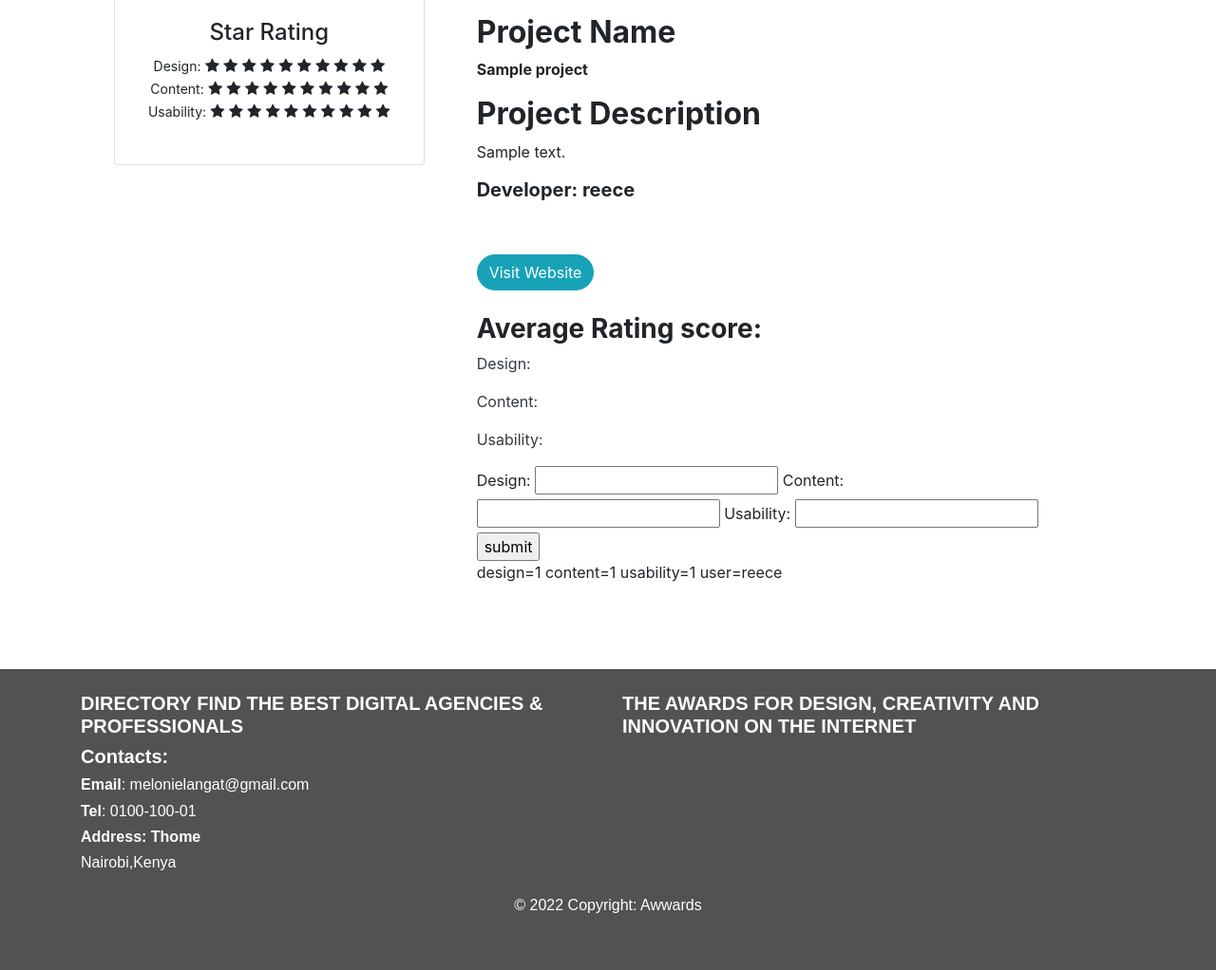
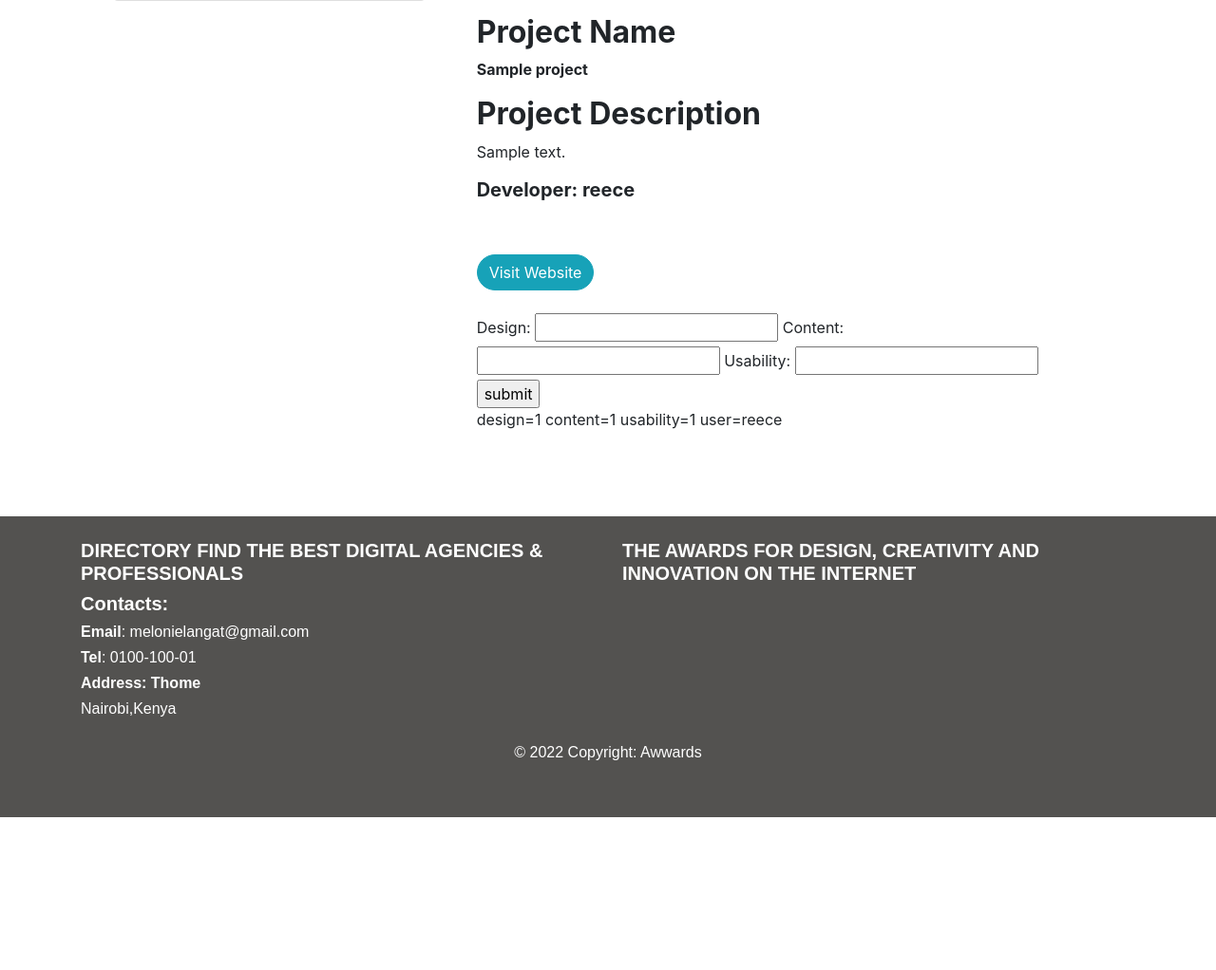
Before and after one commit to Mel-001/Awwards-clone, a Django app: page /project/1 in a window 1280 px wide. Shown: the part 146-1168 px from the top of the page at 95% size. After the commit the page ends 1007 px from the top, so only its background shows below. Run offline with Django 4.2, Linux system fonts and the light colour scheme; a user stored in the database is signed in; data comes from the database, SQL or seed files in the repository; tables that the repository leaves empty hold one stand-in row (values such as "Sample post"); some libraries are stand-ins or nearby versions; some web fonts are replaced.

Commit message:
change design

```diff
--- a/Awwards/templates/awwards/project.html
+++ b/Awwards/templates/awwards/project.html
@@ -6,45 +6,7 @@
         <div class="col-lg-4">
             <div class="card ">
                 <img src="{{project.webimage.url}}"  class="card-img-top img-fluid" alt="{{project.name}}" >
-                <div class="card-text text-center" style="padding: 20px;">
 
-                    <div>
-                        <h4>Star Rating</h4>
-                        <small>Design:</small>
-                        <span class="fa fa-star checked"></span>
-                        <span class="fa fa-star checked"></span>
-                        <span class="fa fa-star checked"></span>
-                        <span class="fa fa-star checked"></span>
-                        <span class="fa fa-star checked"></span>
-                        <span class="fa fa-star checked"></span>
-                        <span class="fa fa-star checked"></span>
-                        <span class="fa fa-star checked"></span>
-                        <span class="fa fa-star"></span>
-                        <span class="fa fa-star"></span><br>
-                        <small>Content:</small>
-                        <span class="fa fa-star checked"></span>
-                        <span class="fa fa-star checked"></span>
-                        <span class="fa fa-star checked"></span>
-                        <span class="fa fa-star checked"></span>
-                        <span class="fa fa-star checked"></span>
-                        <span class="fa fa-star checked"></span>
-                        <span class="fa fa-star checked"></span>
-                        <span class="fa fa-star checked"></span>
-                        <span class="fa fa-star"></span>
-                        <span class="fa fa-star"></span><br>
-                        <small>Usability:</small>
-                        <span class="fa fa-star checked"></span>
-                        <span class="fa fa-star checked"></span>
-                        <span class="fa fa-star checked"></span>
-                        <span class="fa fa-star checked"></span>
-                        <span class="fa fa-star checked"></span>
-                        <span class="fa fa-star checked"></span>
-                        <span class="fa fa-star checked"></span>
-                        <span class="fa fa-star checked"></span>
-                        <span class="fa fa-star"></span>
-                        <span class="fa fa-star"></span><br><br>
-                    </div>
-                </div>
             </div>
         </div>
         <div class="col-lg-8" style="padding:40px;">
@@ -57,12 +19,12 @@
                 <h5><strong> Developer: {{project.profile}}</strong></h5><br><br>
                 <a class="btn btn-info text-center" style="border-radius: 25px;" href="http://{{project.link}}" target="_blank">Visit Website</a><br><br>
             </div>
-            <div >
+            <!-- <div >
                 <h3 style="font-weight: bold;">Average Rating score:</h3>
                 <p class="text-dark">Design: </p>
                 <p class="text-dark">Content: </p>
                 <p class="text-dark">Usability: </p>
-            </div>
+            </div> -->
             <form action="" method="POST">
                 {%csrf_token%}
                 {{form}}
```
